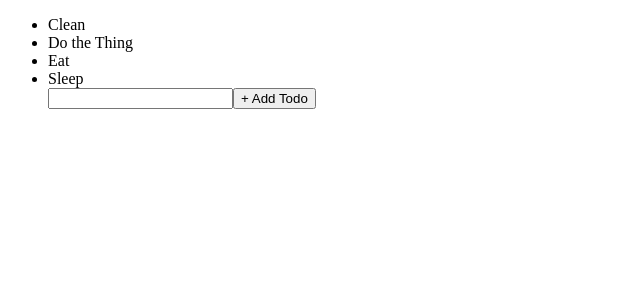
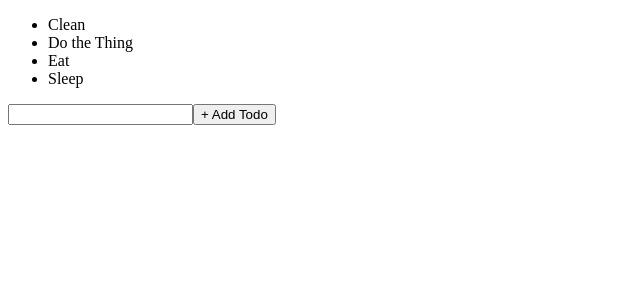
Before and after one commit to fleshborne/vue-practice, a Vue app: page / in a window 1280 px wide. Shown: the top 300 px of the page, without its empty margins (0-640 px from the left). Built offline with nearby package versions, Linux system fonts and the light colour scheme.

Commit message:
seperated list and form into components, fully functional

```diff
--- a/src/App.vue
+++ b/src/App.vue
@@ -1,19 +1,13 @@
 <template>
   <div>
+    <TodoList :todos="todos" />
+    <TodoForm @add-todo="addTodo" />
     <!-- conditionally render with v-if -->
     <!-- <p v-if="showMesage">{{ message.toUpperCase() }}</p> -->
     <!-- <label>Message:</label> -->
     <!-- v-model is the same hooking components together  -->
     <!-- <input type="text" v-model="message" /> -->
 
-    <ul>
-      <li v-for="todo in todos" v-bind:key="todo">
-        {{ todo }}
-      </li>
-      <input type="text" v-model="newTodo" />
-      <button @click="addTodo">+ Add Todo</button>
-      <!-- @ shortcut for events! -->
-    </ul>
     <!--
     ':' means evalute, if no colon, it's treated as a string
     <img :src="src" /> -->
@@ -21,8 +15,14 @@
 </template>
 
 <script>
+import TodoList from './components/TodoList.vue';
+import TodoForm from './components/TodoForm.vue';
 export default {
   name: 'App',
+  components: {
+    TodoList,
+    TodoForm,
+  },
   data: function() {
     return {
       // message: 'this is the message that will be displayed.',
@@ -33,13 +33,12 @@ export default {
     };
   },
   methods: {
-    addTodo: function() {
+    addTodo: function(newTodo) {
       // get the input from the user
-      this.todos.push(this.newTodo);
+      this.todos.push(newTodo);
       // and add the new item to the todo list
 
       // after you push a new todo, this will clear the input field
-      this.newTodo = '';
     },
   },
 };
--- /dev/null
+++ b/src/components/TodoForm.vue
@@ -0,0 +1,32 @@
+<template>
+  <div>
+    <form @submit.prevent="addTodo">
+      <input type="text" v-model="newTodo" />
+      <button>+ Add Todo</button>
+    </form>
+  </div>
+</template>
+
+<script>
+export default {
+  name: 'TodoForm',
+  //   maintain state with code below
+  data: function() {
+    return {
+      newTodo: '',
+    };
+  },
+  methods: {
+    addTodo: function() {
+      // complex function allowing for creation of event
+      // takes 2 arguments
+      // name of event, use kebab case
+      // data
+      this.$emit('add-todo', this.newTodo);
+      this.newTodo = '';
+    },
+  },
+};
+</script>
+
+<style scoped></style>
--- /dev/null
+++ b/src/components/TodoList.vue
@@ -0,0 +1,20 @@
+<template>
+  <div>
+    <ul>
+      <li v-for="todo in todos" :key="todo">
+        {{ todo }}
+      </li>
+
+      <!-- @ = shortcut for events! -->
+    </ul>
+  </div>
+</template>
+
+<script>
+export default {
+  name: 'TodoList',
+  props: ['todos'],
+};
+</script>
+
+<style></style>
```
